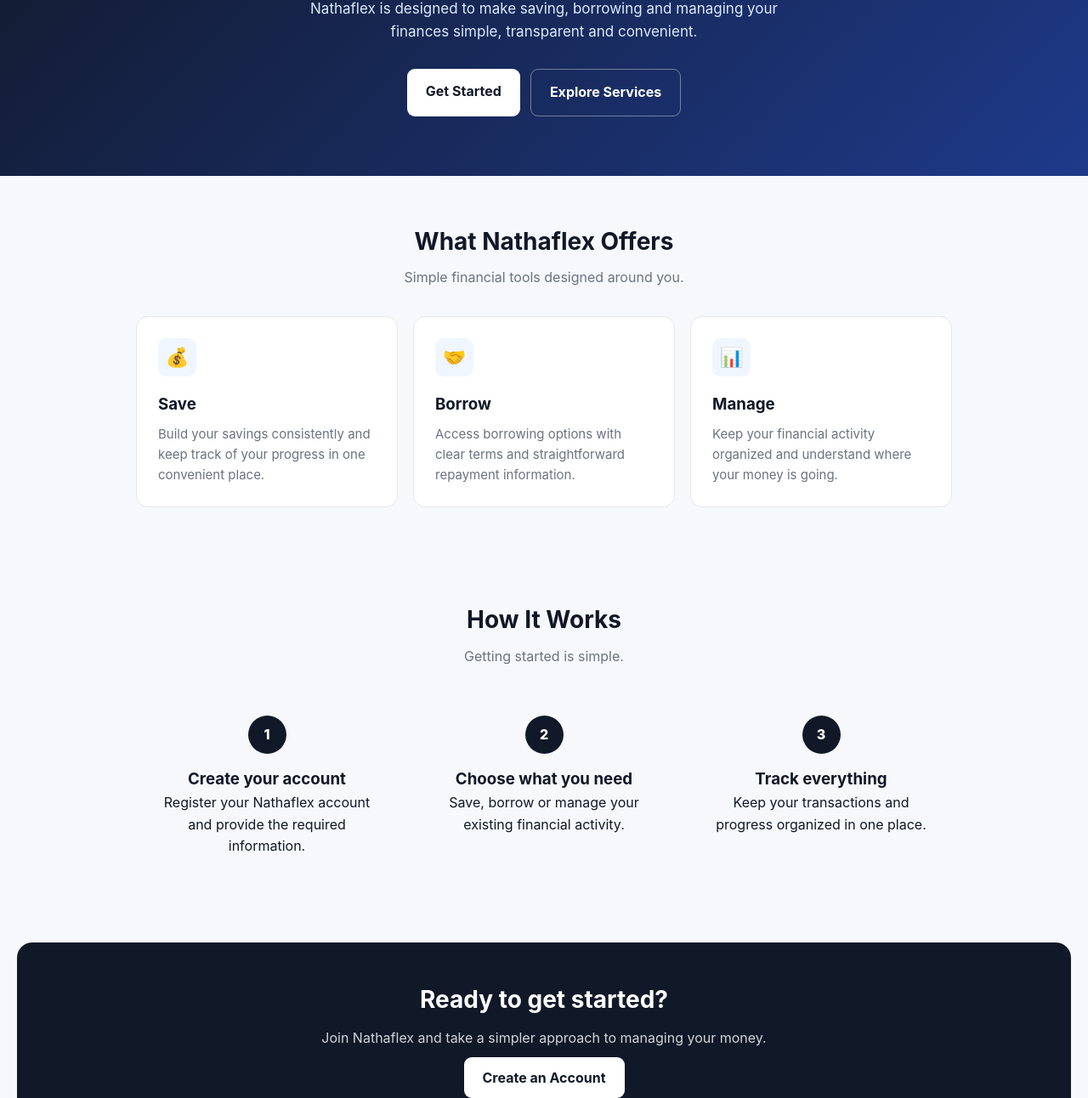
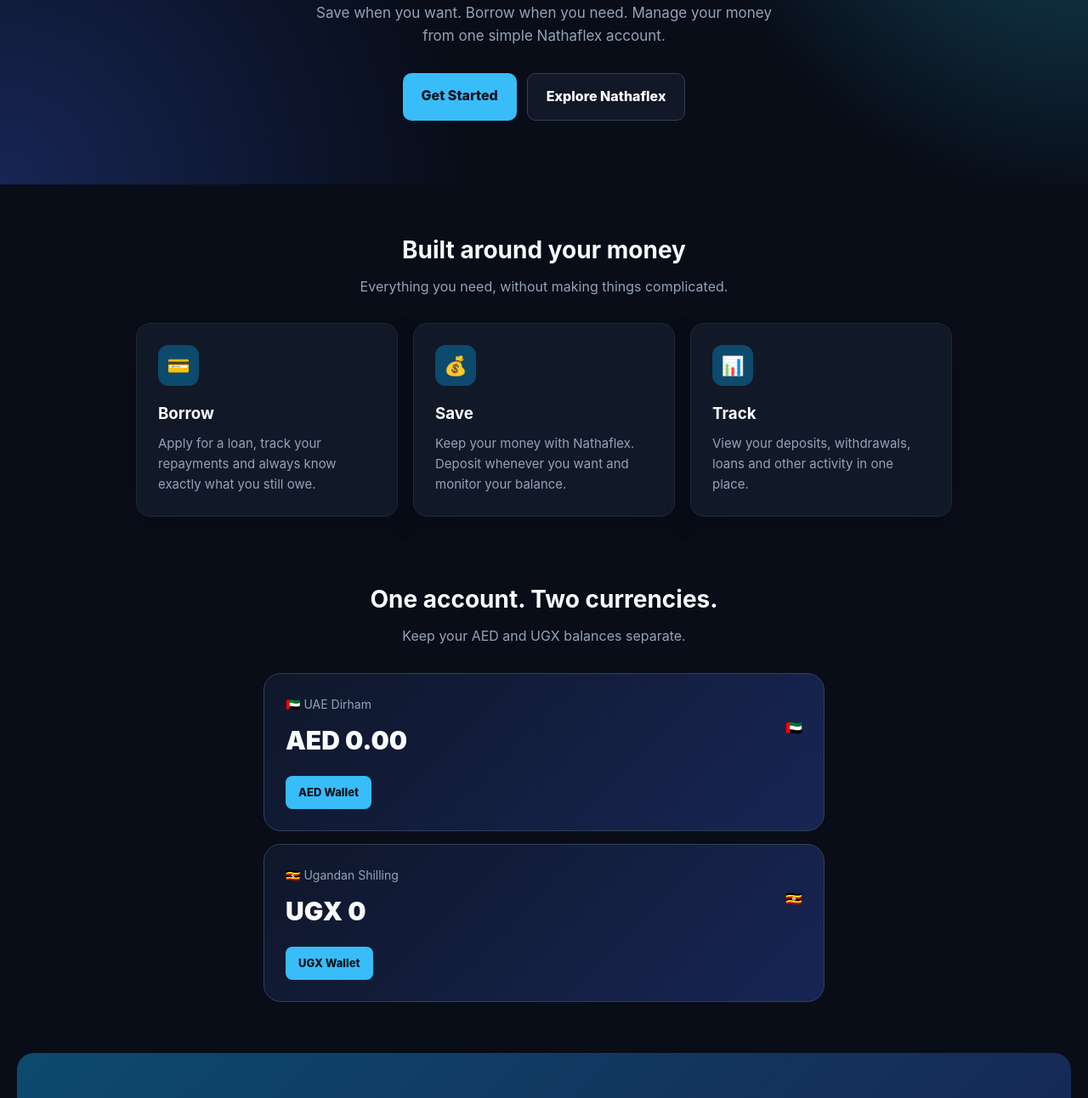
Before and after one commit to nathan528019/Business-website, a plain HTML site: page index.html in a window 1280 px wide. Shown: the part 313-1605 px from the top of the page at 85% size. Drawn offline with Linux system fonts and the light colour scheme.

Commit message:
Update index.html

```diff
--- a/index.html
+++ b/index.html
@@ -4,7 +4,7 @@
 <meta charset="UTF-8">
 <meta name="viewport" content="width=device-width, initial-scale=1.0">
 
-<title>Nathaflex | Save. Borrow. Grow.</title>
+<title>Nathaflex | Your Money, Your Flexibility</title>
 
 <style>
 * {
@@ -15,101 +15,110 @@
 
 body {
   font-family: -apple-system, BlinkMacSystemFont, "Segoe UI", Arial, sans-serif;
-  background: #f6f8fb;
-  color: #111827;
+  background: #080d18;
+  color: #f8fafc;
   line-height: 1.6;
 }
 
 nav {
-  background: #ffffff;
-  padding: 18px 20px;
+  position: sticky;
+  top: 0;
+  z-index: 20;
+  background: rgba(8,13,24,.94);
+  backdrop-filter: blur(12px);
+  border-bottom: 1px solid #1e293b;
+  padding: 17px 20px;
+
   display: flex;
   justify-content: space-between;
   align-items: center;
-  border-bottom: 1px solid #e5e7eb;
-  position: sticky;
-  top: 0;
-  z-index: 10;
 }
 
 .logo {
-  font-size: 24px;
-  font-weight: 800;
-  color: #111827;
+  font-size: 25px;
+  font-weight: 900;
+  letter-spacing: -1px;
 }
 
 .logo span {
-  color: #2563eb;
+  color: #38bdf8;
 }
 
-.nav-button {
-  background: #111827;
+.login {
   color: white;
-  padding: 9px 15px;
-  border-radius: 8px;
   text-decoration: none;
+  border: 1px solid #334155;
+  padding: 8px 14px;
+  border-radius: 9px;
   font-size: 14px;
-  font-weight: 600;
+  font-weight: 700;
 }
 
 .hero {
-  background: linear-gradient(135deg, #111827, #1e3a8a);
-  color: white;
-  padding: 65px 22px 70px;
+  padding: 70px 22px 75px;
   text-align: center;
+
+  background:
+    radial-gradient(circle at top right, #164e63 0%, transparent 35%),
+    radial-gradient(circle at bottom left, #172554 0%, transparent 40%),
+    #080d18;
 }
 
-.hero .badge {
+.badge {
   display: inline-block;
-  background: rgba(255,255,255,0.12);
-  border: 1px solid rgba(255,255,255,0.2);
   padding: 7px 13px;
   border-radius: 30px;
+  border: 1px solid #334155;
+  background: #111827;
+  color: #7dd3fc;
   font-size: 13px;
-  margin-bottom: 20px;
+  margin-bottom: 22px;
 }
 
 .hero h1 {
-  font-size: 42px;
-  line-height: 1.1;
+  font-size: 43px;
+  line-height: 1.08;
+  letter-spacing: -1.5px;
   margin-bottom: 18px;
 }
 
 .hero h1 span {
-  color: #60a5fa;
+  color: #38bdf8;
 }
 
 .hero p {
+  color: #94a3b8;
   max-width: 560px;
   margin: auto;
-  color: #dbeafe;
   font-size: 17px;
 }
 
-.hero-buttons {
+.buttons {
   margin-top: 30px;
+
   display: flex;
   justify-content: center;
   gap: 12px;
   flex-wrap: wrap;
 }
 
-.primary-button,
-.secondary-button {
+.primary,
+.secondary {
   padding: 14px 22px;
-  border-radius: 9px;
+  border-radius: 10px;
   text-decoration: none;
-  font-weight: 700;
+  font-weight: 800;
 }
 
-.primary-button {
-  background: white;
-  color: #111827;
+.primary {
+  background: #38bdf8;
+  color: #06111d;
 }
 
-.secondary-button {
-  border: 1px solid rgba(255,255,255,0.4);
+.secondary {
+  border: 1px solid #334155;
   color: white;
+  background: #111827;
 }
 
 .section {
@@ -118,41 +127,45 @@ nav {
   padding: 55px 20px;
 }
 
-.section-title {
+.title {
   text-align: center;
-  margin-bottom: 32px;
+  margin-bottom: 30px;
 }
 
-.section-title h2 {
+.title h2 {
   font-size: 28px;
   margin-bottom: 8px;
 }
 
-.section-title p {
-  color: #6b7280;
+.title p {
+  color: #94a3b8;
 }
 
 .cards {
   display: grid;
-  grid-template-columns: repeat(3, 1fr);
+  grid-template-columns: repeat(3,1fr);
   gap: 18px;
 }
 
 .card {
-  background: white;
+  background: #111827;
+  border: 1px solid #1e293b;
+  border-radius: 16px;
   padding: 25px;
-  border-radius: 14px;
-  border: 1px solid #e5e7eb;
+
+  box-shadow: 0 10px 30px rgba(0,0,0,.18);
 }
 
 .icon {
-  width: 45px;
-  height: 45px;
-  border-radius: 10px;
-  background: #eff6ff;
+  width: 48px;
+  height: 48px;
+
   display: flex;
   align-items: center;
   justify-content: center;
+
+  border-radius: 12px;
+  background: #0c4a6e;
   font-size: 22px;
   margin-bottom: 18px;
 }
@@ -162,41 +175,62 @@ nav {
 }
 
 .card p {
-  color: #6b7280;
+  color: #94a3b8;
   font-size: 15px;
 }
 
-.steps {
-  display: grid;
-  grid-template-columns: repeat(3, 1fr);
-  gap: 18px;
+.wallet-section {
+  padding: 20px;
+  max-width: 700px;
+  margin: auto;
 }
 
-.step {
-  text-align: center;
+.wallet {
+  background: linear-gradient(135deg,#0f172a,#172554);
+  border: 1px solid #334155;
+  border-radius: 20px;
   padding: 25px;
+  margin-bottom: 15px;
 }
 
-.number {
-  width: 45px;
-  height: 45px;
-  background: #111827;
-  color: white;
-  border-radius: 50%;
+.wallet-top {
   display: flex;
+  justify-content: space-between;
   align-items: center;
-  justify-content: center;
-  margin: 0 auto 15px;
+}
+
+.currency {
+  color: #94a3b8;
+  font-size: 14px;
+}
+
+.balance {
+  font-size: 30px;
+  font-weight: 900;
+  margin-top: 7px;
+}
+
+.wallet-button {
+  display: inline-block;
+  margin-top: 18px;
+  padding: 9px 15px;
+  border-radius: 8px;
+  background: #38bdf8;
+  color: #06111d;
+  text-decoration: none;
   font-weight: 800;
+  font-size: 13px;
 }
 
 .cta {
-  margin: 20px;
-  border-radius: 18px;
-  background: #111827;
-  color: white;
+  margin: 25px 20px 50px;
+  padding: 45px 20px;
   text-align: center;
-  padding: 45px 20px;
+
+  border-radius: 20px;
+
+  background:
+    linear-gradient(135deg,#0c4a6e,#172554);
 }
 
 .cta h2 {
@@ -205,35 +239,36 @@ nav {
 }
 
 .cta p {
-  color: #d1d5db;
-  margin-bottom: 22px;
+  color: #bfdbfe;
+  margin-bottom: 25px;
 }
 
 footer {
-  background: #0b1120;
-  color: #9ca3af;
+  background: #050914;
+  border-top: 1px solid #1e293b;
+  padding: 30px 20px;
   text-align: center;
-  padding: 30px 20px;
+  color: #64748b;
   font-size: 14px;
 }
 
-@media (max-width: 700px) {
+footer strong {
+  color: white;
+  font-size: 18px;
+}
+
+@media(max-width:700px) {
 
   .hero h1 {
-    font-size: 36px;
+    font-size: 37px;
   }
 
-  .cards,
-  .steps {
+  .cards {
     grid-template-columns: 1fr;
   }
 
   .section {
     padding: 45px 18px;
-  }
-
-  .hero {
-    padding: 55px 18px 60px;
   }
 
 }
@@ -243,118 +278,230 @@ footer {
 <body>
 
 <nav>
-  <div class="logo">Natha<span>flex</span></div>
-  <a href="#start" class="nav-button">Get Started</a>
+
+  <div class="logo">
+    Natha<span>flex</span>
+  </div>
+
+  <a href="#login" class="login">
+    Login
+  </a>
+
 </nav>
+
 
 <section class="hero">
 
-  <div class="badge">A simpler way to manage your money</div>
+  <div class="badge">
+    🇦🇪 UAE • 🇺🇬 Uganda
+  </div>
 
-  <h1>Save. Borrow.<br><span>Grow.</span></h1>
+  <h1>
+    Your money.<br>
+    <span>Your flexibility.</span>
+  </h1>
 
   <p>
-    Nathaflex is designed to make saving, borrowing and managing
-    your finances simple, transparent and convenient.
+    Save when you want. Borrow when you need.
+    Manage your money from one simple Nathaflex account.
   </p>
 
-  <div class="hero-buttons">
-    <a href="#start" class="primary-button">Get Started</a>
-    <a href="#services" class="secondary-button">Explore Services</a>
+  <div class="buttons">
+
+    <a href="#start" class="primary">
+      Get Started
+    </a>
+
+    <a href="#services" class="secondary">
+      Explore Nathaflex
+    </a>
+
   </div>
 
 </section>
 
+
 <section class="section" id="services">
 
-  <div class="section-title">
-    <h2>What Nathaflex Offers</h2>
-    <p>Simple financial tools designed around you.</p>
+  <div class="title">
+
+    <h2>
+      Built around your money
+    </h2>
+
+    <p>
+      Everything you need, without making things complicated.
+    </p>
+
   </div>
+
 
   <div class="cards">
 
     <div class="card">
-      <div class="icon">💰</div>
-      <h3>Save</h3>
+
+      <div class="icon">
+        💳
+      </div>
+
+      <h3>
+        Borrow
+      </h3>
+
       <p>
-        Build your savings consistently and keep track of your progress
-        in one convenient place.
+        Apply for a loan, track your repayments
+        and always know exactly what you still owe.
       </p>
+
     </div>
 
+
     <div class="card">
-      <div class="icon">🤝</div>
-      <h3>Borrow</h3>
+
+      <div class="icon">
+        💰
+      </div>
+
+      <h3>
+        Save
+      </h3>
+
       <p>
-        Access borrowing options with clear terms and straightforward
-        repayment information.
+        Keep your money with Nathaflex.
+        Deposit whenever you want and monitor your balance.
       </p>
+
     </div>
 
+
     <div class="card">
-      <div class="icon">📊</div>
-      <h3>Manage</h3>
+
+      <div class="icon">
+        📊
+      </div>
+
+      <h3>
+        Track
+      </h3>
+
       <p>
-        Keep your financial activity organized and understand where
-        your money is going.
+        View your deposits, withdrawals, loans
+        and other activity in one place.
       </p>
+
     </div>
 
   </div>
 
 </section>
 
-<section class="section">
 
-  <div class="section-title">
-    <h2>How It Works</h2>
-    <p>Getting started is simple.</p>
+<section class="wallet-section">
+
+  <div class="title">
+
+    <h2>
+      One account. Two currencies.
+    </h2>
+
+    <p>
+      Keep your AED and UGX balances separate.
+    </p>
+
   </div>
 
-  <div class="steps">
 
-    <div class="step">
-      <div class="number">1</div>
-      <h3>Create your account</h3>
-      <p>Register your Nathaflex account and provide the required information.</p>
+  <div class="wallet">
+
+    <div class="wallet-top">
+
+      <div>
+
+        <div class="currency">
+          🇦🇪 UAE Dirham
+        </div>
+
+        <div class="balance">
+          AED 0.00
+        </div>
+
+      </div>
+
+      <div>
+        🇦🇪
+      </div>
+
     </div>
 
-    <div class="step">
-      <div class="number">2</div>
-      <h3>Choose what you need</h3>
-      <p>Save, borrow or manage your existing financial activity.</p>
+    <a href="#" class="wallet-button">
+      AED Wallet
+    </a>
+
+  </div>
+
+
+  <div class="wallet">
+
+    <div class="wallet-top">
+
+      <div>
+
+        <div class="currency">
+          🇺🇬 Ugandan Shilling
+        </div>
+
+        <div class="balance">
+          UGX 0
+        </div>
+
+      </div>
+
+      <div>
+        🇺🇬
+      </div>
+
     </div>
 
-    <div class="step">
-      <div class="number">3</div>
-      <h3>Track everything</h3>
-      <p>Keep your transactions and progress organized in one place.</p>
-    </div>
+    <a href="#" class="wallet-button">
+      UGX Wallet
+    </a>
 
   </div>
 
 </section>
 
+
 <section class="cta" id="start">
 
-  <h2>Ready to get started?</h2>
+  <h2>
+    Start with Nathaflex
+  </h2>
 
   <p>
-    Join Nathaflex and take a simpler approach to managing your money.
+    Create your account and take control
+    of your savings and borrowing.
   </p>
 
-  <a href="#" class="primary-button">Create an Account</a>
+  <a href="#" class="primary">
+    Create Account
+  </a>
 
 </section>
 
+
 <footer>
 
-  <strong>Nathaflex</strong>
+  <strong>
+    Nathaflex
+  </strong>
 
-  <p>Save. Borrow. Grow.</p>
+  <p>
+    Save • Borrow • Grow
+  </p>
 
-  <p>© 2026 Nathaflex. All rights reserved.</p>
+  <p>
+    © 2026 Nathaflex. All rights reserved.
+  </p>
 
 </footer>
 
```
